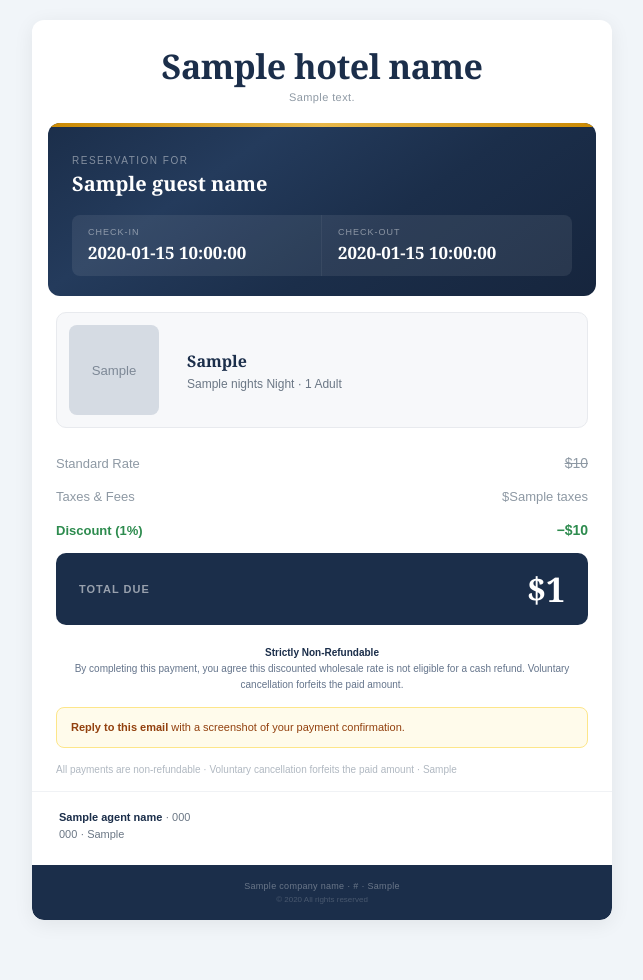
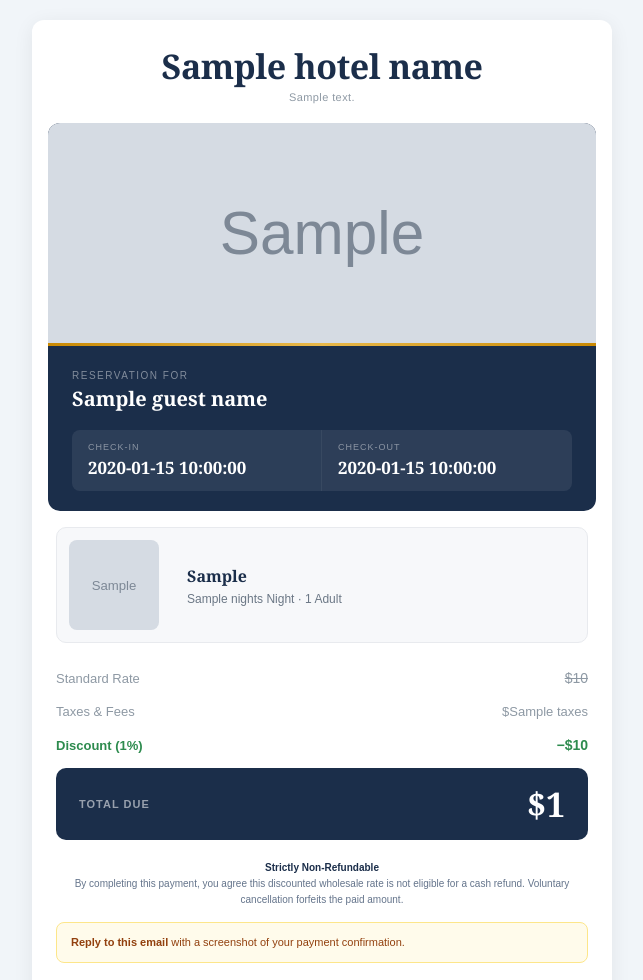
Before and after one commit to Admin-boop1998/hotel-booking-system, a Python web app: template templates/booking_confirmation.html in a window 1280 px wide. Shown: the top 980 px of the page, without its empty margins (318-961 px from the left). Before the commit the page ends 920 px from the top, so only its background shows below. Run offline with Jinja, Linux system fonts and the light colour scheme; the template is opened without the code that fills it: most values are stand-ins (such as "Sample title", 1, 10 or a date in 2020); grey boxes marked "Sample" are stand-in pictures.

Commit message:
Restore hotel photo as img tag - Render CDN confirmed working with proper headers

```diff
--- a/templates/booking_confirmation.html
+++ b/templates/booking_confirmation.html
@@ -38,13 +38,18 @@ body{margin:0;padding:0;width:100%!important;background:#F1F5F9}
      2. HERO PHOTO — HYPER-REALISTIC SUITE, BOOKING INFO OVERLAID
      ═══════════════════════════════════════════════════════════ -->
 <tr><td style="padding:0 16px;">
-  <div style="border-radius:12px;overflow:hidden;background:linear-gradient(145deg,#1B2E4A 0%,#243B5C 30%,#1B2E4A 60%,#16253D 100%);">
+  <div style="border-radius:12px;overflow:hidden;background-color:#1B2E4A;">
 
-    <!-- Top accent bar -->
-    <div style="height:4px;background:linear-gradient(90deg,#CA8A04,#E8B84A,#CA8A04);"></div>
+    <!-- Hotel photo -->
+    {% if hero_image %}
+    <img src="{{ hero_image }}" alt="{{ hotel_name }}" style="width:100%;height:220px;object-fit:cover;display:block;" />
+    {% endif %}
+
+    <!-- Gold accent bar -->
+    <div style="height:3px;background:linear-gradient(90deg,#CA8A04,#E8B84A,#CA8A04);"></div>
 
     <!-- Guest + Dates -->
-    <div style="padding:28px 24px 20px;">
+    <div style="padding:24px 24px 20px;">
       <p style="font-family:Montserrat,sans-serif;font-size:10px;color:rgba(255,255,255,.45);margin:0;text-transform:uppercase;letter-spacing:1.5px;">Reservation For</p>
       <p style="font-family:'Playfair Display',Cormorant,Georgia,serif;font-size:20px;font-weight:700;color:#FFFFFF;margin:4px 0 18px;">{{ guest_name }}</p>
 
```
